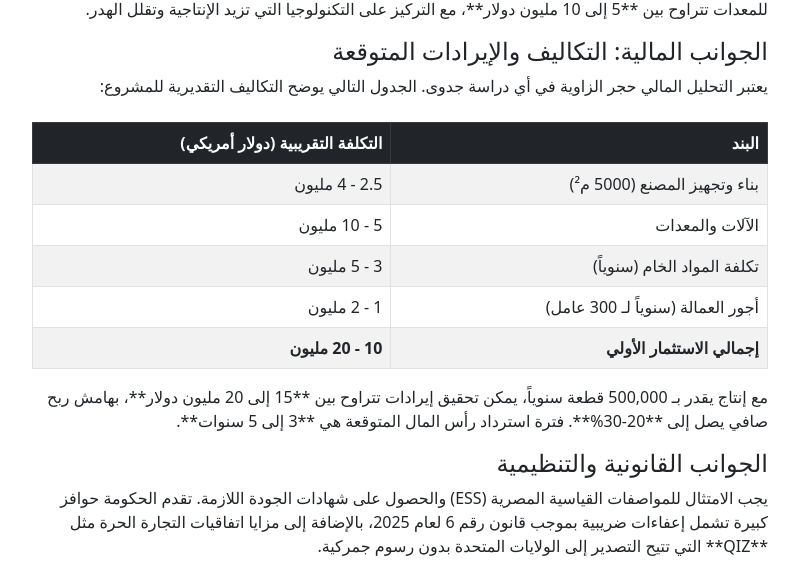
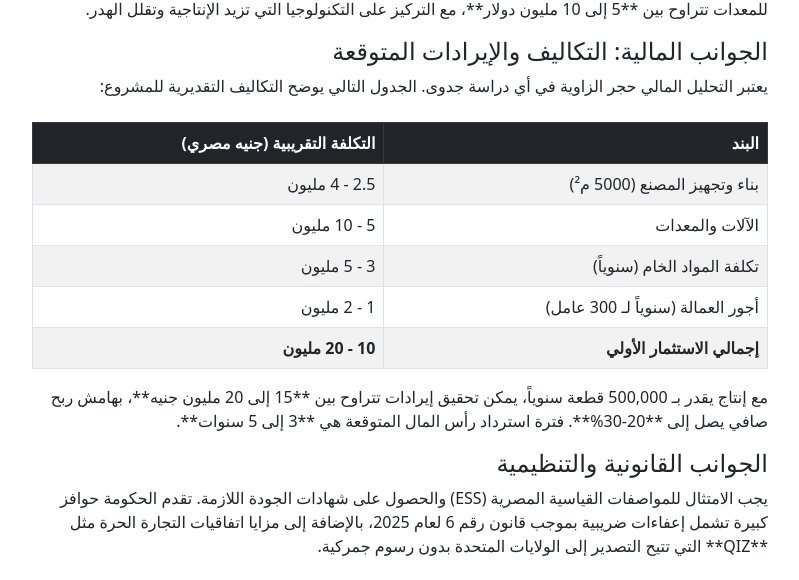
Before and after one commit to alaahemdan1/Feasibility-studies-website, a website: page public/article5.html in a window 1280 px wide. Shown: the part 1857-2437 px from the top of the page, without its empty margins (240-1039 px from the left). Drawn offline with nearby package versions, Linux system fonts and the light colour scheme.

```diff
--- a/public/article5.html
+++ b/public/article5.html
@@ -81,7 +81,7 @@
                                 <thead class="table-dark">
                                     <tr>
                                         <th>البند</th>
-                                        <th>التكلفة التقريبية (دولار أمريكي)</th>
+                                        <th>التكلفة التقريبية (جنيه مصري)</th>
                                     </tr>
                                 </thead>
                                 <tbody>
@@ -107,7 +107,7 @@
                                     </tr>
                                 </tbody>
                             </table>
-                            <p>مع إنتاج يقدر بـ 500,000 قطعة سنوياً، يمكن تحقيق إيرادات تتراوح بين **15 إلى 20 مليون دولار**، بهامش ربح صافي يصل إلى **20-30%**. فترة استرداد رأس المال المتوقعة هي **3 إلى 5 سنوات**.</p>
+                            <p>مع إنتاج يقدر بـ 500,000 قطعة سنوياً، يمكن تحقيق إيرادات تتراوح بين **15 إلى 20 مليون جنيه**، بهامش ربح صافي يصل إلى **20-30%**. فترة استرداد رأس المال المتوقعة هي **3 إلى 5 سنوات**.</p>
 
                             <h4>الجوانب القانونية والتنظيمية</h4>
                             <p>يجب الامتثال للمواصفات القياسية المصرية (ESS) والحصول على شهادات الجودة اللازمة. تقدم الحكومة حوافز كبيرة تشمل إعفاءات ضريبية بموجب قانون رقم 6 لعام 2025، بالإضافة إلى مزايا اتفاقيات التجارة الحرة مثل **QIZ** التي تتيح التصدير إلى الولايات المتحدة بدون رسوم جمركية.</p>
--- a/public/sitemap.xml
+++ b/public/sitemap.xml
@@ -16,7 +16,7 @@
     <priority>0.80</priority>
   </url>
 
-  <!-- المقال الرابع (الأحدث ) -->
+  <!-- المقال الخامس (الأحدث ) -->
   <url>
     <loc>https://feasibility-studies-website.vercel.app/article5.html</loc>
     <lastmod>2025-08-29</lastmod>
```
